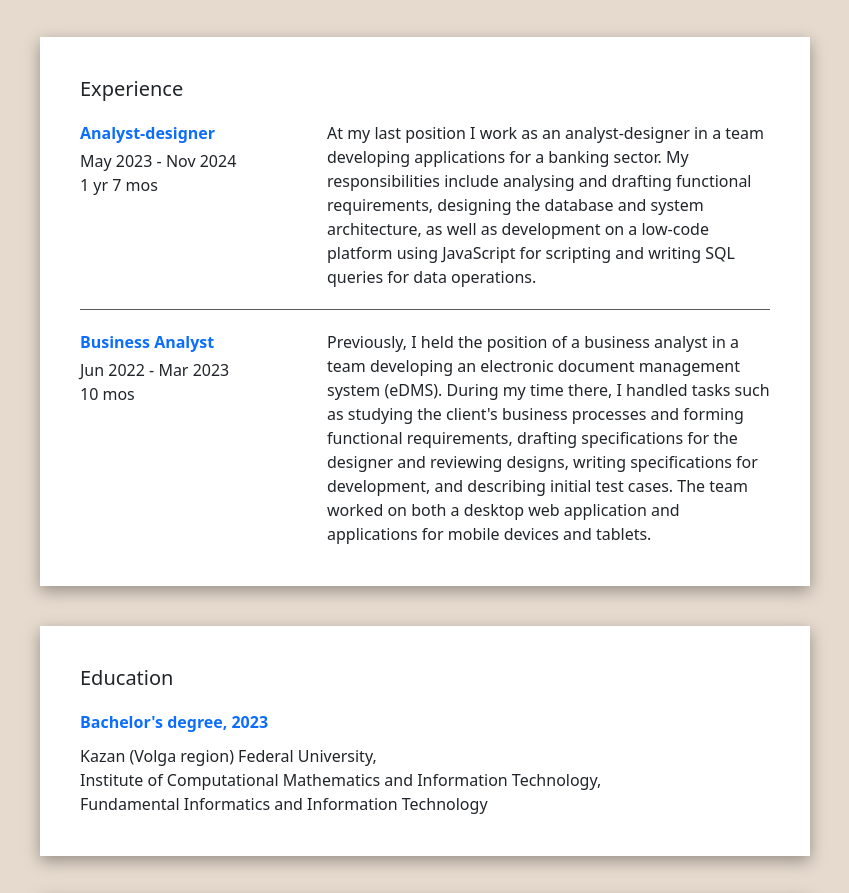
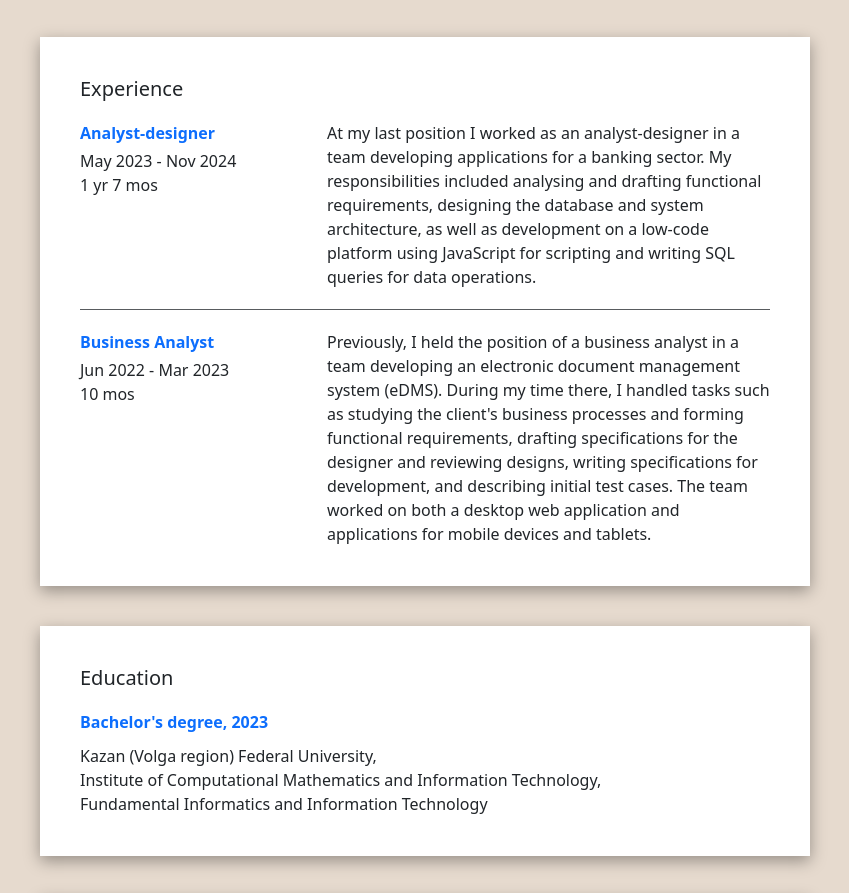
Before and after one commit to bt-diana/cv, a website built with webpack: page src/en.html in a window 1280 px wide. Shown: the part 881-1774 px from the top of the page, without its empty margins (215-1064 px from the left). Built offline with nearby package versions, Linux system fonts and the light colour scheme.

Commit message:
fix: fix en text

```diff
--- a/src/en.html
+++ b/src/en.html
@@ -103,7 +103,7 @@
                   <div class="experience-title__time">May 2023 - Nov 2024<br>1 yr 7 mos</div>
                 </div>
                 <div class="card-item__text experience-item__text">
-                  At my last position I work as an analyst-designer in a team developing applications for a banking sector. My responsibilities include analysing and drafting functional requirements, designing the database and system architecture, as well as development on a low-code platform using JavaScript for scripting and writing SQL queries for data operations.
+                  At my last position I worked as an analyst-designer in a team developing applications for a banking sector. My responsibilities included analysing and drafting functional requirements, designing the database and system architecture, as well as development on a low-code platform using JavaScript for scripting and writing SQL queries for data operations.
                 </div>
               </div>
               <div class="card-body__item card-item experience-item">
```
